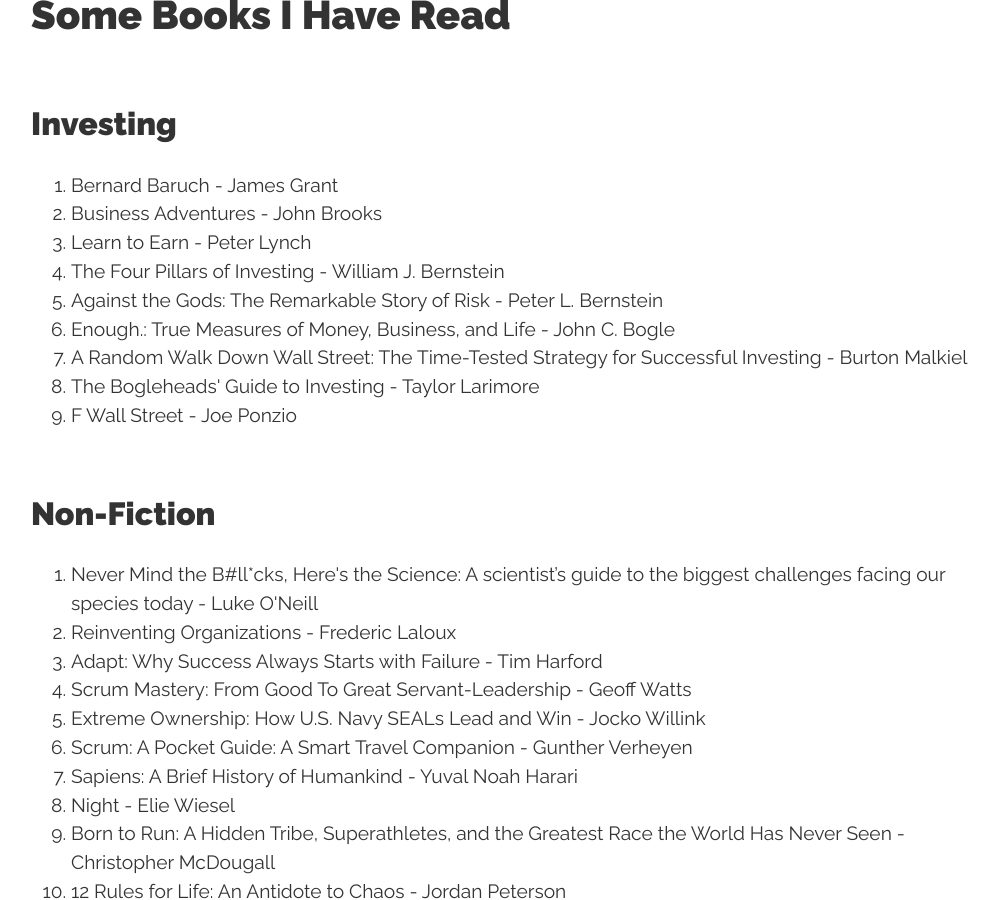
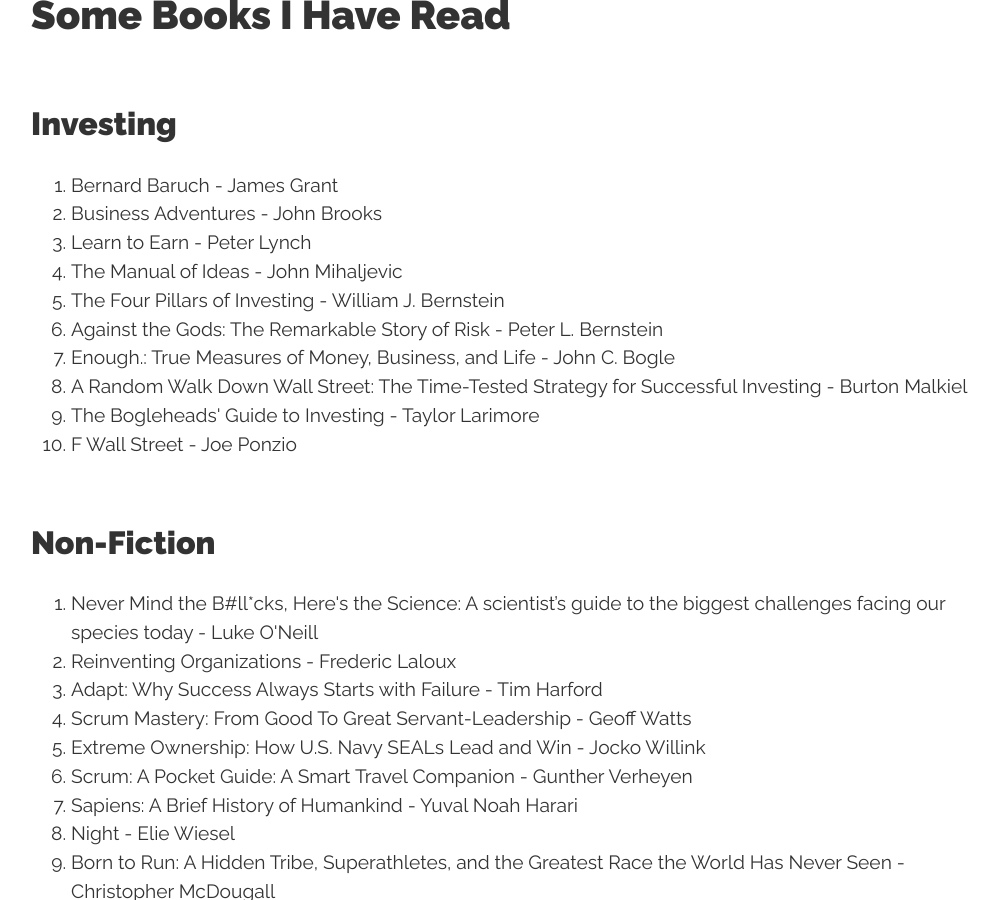
Before and after one commit to conanmercer/conanmercer.github.io, a Jekyll site: the page built from books.html, in a window 1280 px wide and 900 px high, scrolled down 457 px. Shown: the whole window, without its empty margins (129-1128 px from the left). Built offline with Jekyll 4.4.1, drawn with Linux system fonts in a browser that asks for light colours; nearby versions of some CDN libraries; some web fonts are replaced.

Commit message:
-Add, book

```diff
--- a/books.html
+++ b/books.html
@@ -9,6 +9,7 @@ title: Books
   <li>Bernard Baruch - James Grant </li>
   <li>Business Adventures - John Brooks</li>
   <li>Learn to Earn - Peter Lynch </li>
+  <li>The Manual of Ideas - John Mihaljevic </li>
   <li>The Four Pillars of Investing - William J. Bernstein </li>
   <li>Against the Gods: The Remarkable Story of Risk - Peter L. Bernstein </li>
   <li>Enough.: True Measures of Money, Business, and Life - John C. Bogle </li>
```
